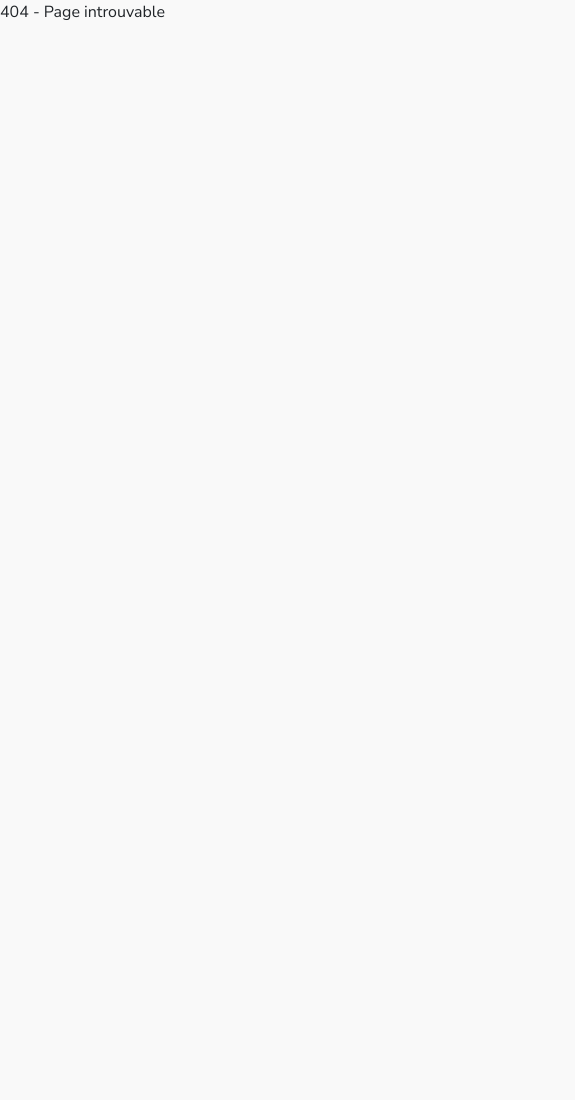
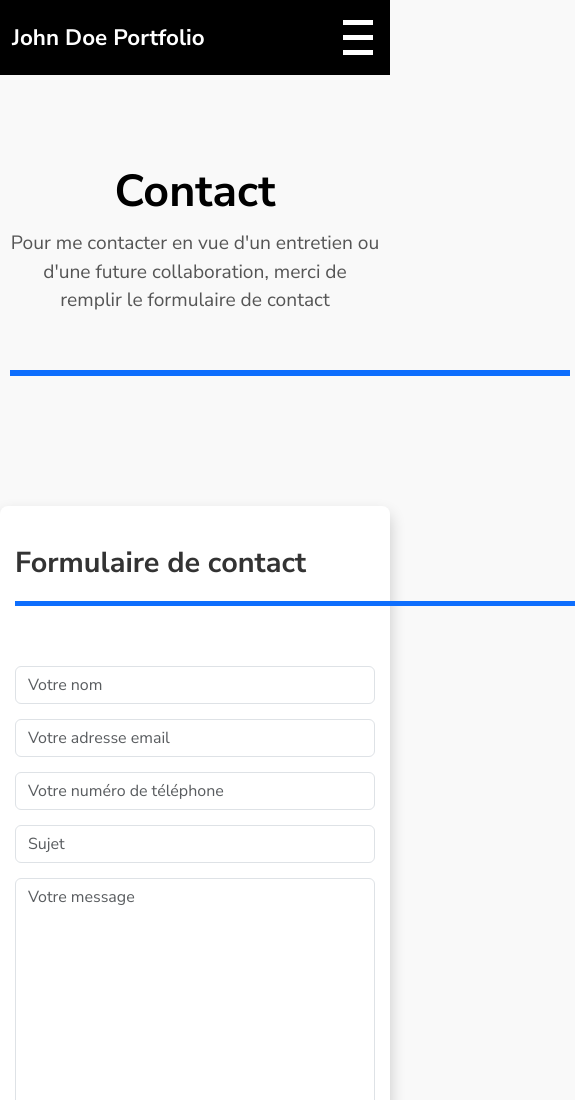
Before and after one commit to Remi-13-exe/Creez-votre-portfolio-avec-React.JS, a React (Create React App) app: page /contact in a window 390 px wide. Before the commit this address had no page. Shown: the top 1100 px of the page, 575 px wide, since content can reach past the window. Before the commit the page ends 844 px from the top, so only its background shows below. Built offline with nearby package versions, Linux system fonts and the light colour scheme.

Commit message:
toute les page bientot fini faire le responsive du modal et du contact et ensuite la verification

```diff
--- a/src/App.js
+++ b/src/App.js
@@ -3,6 +3,7 @@ import Home from "./pages/Home";
 import Services from "./pages/Services";
 import Portfolio from "./pages/Portfolio";
 import Legal from "./pages/Legal";
+import Contact from "./pages/Contact";
 
 function App() {
   return (
@@ -13,6 +14,7 @@ function App() {
         <Route path="*" element={<div>404 - Page introuvable</div>} /> {/* Route pour les pages non trouvées */}
         <Route path="/portfolio" element={<Portfolio />} /> {/* Route pour les services */}
         <Route path="/legal" element={<Legal />} /> {/* Route pour les services */}
+        <Route path="/contact" element={<Contact />} /> {/* Route pour les services */}
 
       </Routes>
     </Router>
--- a/src/components/Modal.js
+++ b/src/components/Modal.js
@@ -1,33 +1,53 @@
-import React, { useState, useEffect } from 'react';
-import { Modal, Button } from 'react-bootstrap';
+import React from "react";
+import { Modal, Button } from "react-bootstrap";
+import "../styles/modal.css";
 
-const GitHubModal = ({ show, onHide }) => {
-  const [profileData, setProfileData] = useState(null);
-
-  useEffect(() => {
-    if (show) {
-      fetch('https://api.github.com/users/github-johndoe')
-        .then((response) => response.json())
-        .then((data) => setProfileData(data));
-    }
-  }, [show]);
+const GithubModal = ({ show, onHide }) => {
+  // Données fixes du profil GitHub
+  const githubData = {
+    login: "github-john-doe",
+    avatar_url: "https://avatars.githubusercontent.com/u/19842736?v=4",
+    html_url: "https://github.com/github-john-doe",
+    bio: "As we all know, John Doe's identity is unknown.\r\nI just wanted to contribute without being known.",
+    name: "John Doe",
+    public_repos: 1,
+    followers: 17,
+    following: 0,
+  };
 
   return (
-    <Modal show={show} onHide={onHide}>
+    <Modal show={show} onHide={onHide} centered className="dark-modal">
       <Modal.Header closeButton>
-        <Modal.Title>Profil GitHub de John Doe</Modal.Title>
+        <Modal.Title>Profil GitHub</Modal.Title>
       </Modal.Header>
       <Modal.Body>
-        {profileData ? (
-          <div>
-            <p>Nom: {profileData.name}</p>
-            <p>Bio: {profileData.bio}</p>
-            <p>Repos publics: {profileData.public_repos}</p>
-            <p>Followers: {profileData.followers}</p>
+        <div className="github-modal-content">
+          {/* Colonne gauche : Avatar */}
+          <div className="github-avatar-wrapper">
+            <img
+              src={githubData.avatar_url}
+              alt="Avatar"
+              className="github-avatar"
+            />
           </div>
-        ) : (
-          <p>Chargement...</p>
-        )}
+          {/* Colonne droite : Informations */}
+          <div className="github-info-wrapper">
+            <h3>{githubData.name || "Nom non disponible"}</h3>
+            <p><strong>Bio :</strong> {githubData.bio || "Aucune biographie disponible."}</p>
+            <p><strong>Login :</strong> {githubData.login}</p>
+            <p><strong>Public Repos :</strong> {githubData.public_repos}</p>
+            <p><strong>Followers :</strong> {githubData.followers}</p>
+            <p><strong>Following :</strong> {githubData.following}</p>
+            <a
+              href={githubData.html_url}
+              target="_blank"
+              rel="noopener noreferrer"
+              className="github-link"
+            >
+              Voir le profil GitHub
+            </a>
+          </div>
+        </div>
       </Modal.Body>
       <Modal.Footer>
         <Button variant="secondary" onClick={onHide}>
@@ -38,4 +58,4 @@ const GitHubModal = ({ show, onHide }) => {
   );
 };
 
-export default GitHubModal;
+export default GithubModal;
--- a/src/pages/Contact.js
+++ b/src/pages/Contact.js
@@ -0,0 +1,93 @@
+import React from "react";
+import { Container, Row, Col, Form, Button } from "react-bootstrap";
+import Header from "../components/Header";
+import Footer from "../components/Footer";
+import "../styles/contact.css";
+
+const Contact = () => {
+  return (
+    <div className="contact-page">
+      <Header />
+      <div className="banner">
+        <h1 className="banner-title">Contact</h1>
+        <p>
+          Pour me contacter en vue d'un entretien ou d'une future collaboration,
+          merci de remplir le formulaire de contact
+        </p>
+        <div className="banner-bar"></div>
+      </div>
+      <Container className="contact-container">
+        <Row>
+          {/* Colonne 1 : Formulaire de contact */}
+          <Col md={6} className="contact-form">
+            <h2>Formulaire de contact</h2>
+            <div className="banner-bar"></div>
+
+            <Form>
+              <Form.Group controlId="formName">
+                <Form.Control type="text" placeholder="Votre nom" required />
+              </Form.Group>
+              <Form.Group controlId="formEmail">
+                <Form.Control
+                  type="email"
+                  placeholder="Votre adresse email"
+                  required
+                />
+              </Form.Group>
+              <Form.Group controlId="formPhone">
+                <Form.Control
+                  type="tel"
+                  placeholder="Votre numéro de téléphone"
+                  required
+                />
+              </Form.Group>
+              <Form.Group controlId="formSubject">
+                <Form.Control type="text" placeholder="Sujet" required />
+              </Form.Group>
+              <Form.Group controlId="formMessage">
+                <Form.Control
+                  as="textarea"
+                  rows={12}
+                  placeholder="Votre message"
+                  required
+                />
+              </Form.Group>
+              <Button variant="primary" type="submit" className="mt-3">
+                Envoyer
+              </Button>
+            </Form>
+          </Col>
+
+          {/* Colonne 2 : Coordonnées et Google Maps */}
+          <Col md={6} className="contact-info">
+            <h2>Coordonnées</h2>
+            <div className="banner-bar"></div>
+
+            <p>
+              <strong>Nom :</strong> John Doe
+            </p>
+            <p>40 rue Laure Diebold</p>
+            <p>69009 Lyon, France</p>
+            <p>10 20 30 40 50 </p>
+            <p>john.doe@gmail.com</p>
+            <div className="map-container">
+              <iframe
+                src="https://www.google.com/maps/embed?pb=!1m18!1m12!1m3!1d5565.2539315082095!2d4.796403976619983!3d45.7786657124015!2m3!1f0!2f0!3f0!3m2!1i1024!2i768!4f13.1!3m3!1m2!1s0x47f4eb65edac5b3f%3A0xe01c47049cb2e2b9!2s40%20Rue%20Laure%20Diebold%2C%2069009%20Lyon!5e0!3m2!1sfr!2sfr!4v1741529245379!5m2!1sfr!2sfr"
+                width="100%"
+                height="415"
+                style={{ border: 0 }}
+                allowFullScreen=""
+                loading="lazy"
+                referrerPolicy="no-referrer-when-downgrade"
+                title="Google Maps Location"
+              ></iframe>
+            </div>
+          </Col>
+        </Row>
+      </Container>
+      <Footer />
+    </div>
+  );
+};
+
+export default Contact;
--- a/src/pages/Home.js
+++ b/src/pages/Home.js
@@ -1,15 +1,14 @@
-import React, { useState } from 'react';
-import { Button, Container, Row, Col, ProgressBar } from 'react-bootstrap';
-import Header from '../components/Header'; // Importation du Header
-import Modal from '../components/Modal'; // Assure-toi que ce composant existe
-import '../styles/Home.css'; // Chemin vers le fichier CSS personnalisé
-import Footer from '../components/Footer';
-import johnDoeImage from '../assets/images/john-doe-about.jpg';
+import React, { useState } from "react";
+import { Button, Container, Row, Col, ProgressBar } from "react-bootstrap";
+import Header from "../components/Header";
+import GithubModal from "../components/Modal";
+import "../styles/Home.css";
+import Footer from "../components/Footer";
+import johnDoeImage from "../assets/images/john-doe-about.jpg";
 
 const Home = () => {
   const [showModal, setShowModal] = useState(false);
 
-  // Fonction pour afficher/fermer la modale
   const handleShowModal = () => setShowModal(true);
   const handleCloseModal = () => setShowModal(false);
 
@@ -78,7 +77,7 @@ const Home = () => {
       </section>
 
       {/* Modale */}
-      <Modal show={showModal} onHide={handleCloseModal} />
+      <GithubModal show={showModal} onHide={handleCloseModal} />
 
       <Footer />
     </div>
--- a/src/pages/Portfolio.js
+++ b/src/pages/Portfolio.js
@@ -17,42 +17,42 @@ const Portfolio = () => {
   const projects = [
     {
       title: "Projet 1",
-      description: "Développement d'un site pour un coder.",
+      description: "Création d'une API",
       image: coder,
       link: "#",
       createdWith: "PHP - SYMPFONY",
     },
     {
-      title: "Projet 2",
-      description: "Création d'un espace bien-être.",
+      title: "Espace bien-être.",
+      description: "Site de vente de produits frais en ligne",
       image: espaceBienEtre,
       link: "#",
-      createdWith: "LARAVEL",
+      createdWith: "Site réalisé avec LARAVEL",
     },
     {
-      title: "Projet 3",
-      description: "Développement d'un site pour Fresh Food.",
+      title: "Fresh Food",
+      description: "Site de vente de produits frais en ligne ",
       image: freshFood,
       link: "#",
-      createdWith: "PHP et MySQL",
+      createdWith: "Site réalisé avec PHP et MySQL",
     },
     {
-      title: "Projet 4",
-      description: "Conception d'un site pour un restaurant japonais.",
+      title: "Restaurant Akira",
+      description: "Site de vente de produits frais en ligne",
       image: restaurantJaponais,
       link: "#",
-      createdWith: "WordPress",
+      createdWith: "Site réalisé avec WordPress",
     },
     {
-      title: "Projet 5",
-      description: "Création d'un design interactif (écrans multiples).",
+      title: "Maquette d'un site web",
+      description: "Création du  prototype d'un site",
       image: screen,
       link: "#",
       createdWith: "FIGMA",
     },
     {
-      title: "Projet 6",
-      description: "Optimisation SEO pour une entreprise.",
+      title: "SEO",
+      description: "Amélioration du référencement d'un site e-commerce",
       image: seo,
       link: "#",
       createdWith: "Outils SEO",
--- /dev/null
+++ b/src/styles/contact.css
@@ -0,0 +1,84 @@
+
+
+  .banner-title {
+    font-size: 2.8rem;
+    font-weight: bold;
+    margin-bottom: 10px;
+  }
+
+  .banner-bar {
+    width: 560px;
+    height: 6px;
+    background-color: #0e6efd;
+    margin: 15px auto 0;
+  }
+
+
+  /* Espacement spécifique après la banner-bar */
+.contact-form .banner-bar,
+.contact-info .banner-bar {
+  margin: 20px 0; /* Espace vertical (10px en haut et en bas) */
+  margin-bottom: 60px;
+  height: 5px;
+
+}
+
+  .banner p {
+    font-size: 1.2rem;
+    margin-top: 10px;
+  }
+
+  /* Conteneur principal */
+/* Conteneur principal avec ombre */
+/* Conteneur principal avec une ombre plus expressive */
+.contact-container {
+    padding: 40px 15px;
+    background: #ffffff; /* Fond blanc */
+    border-radius: 8px; /* Coins arrondis */
+    box-shadow: 0 8px 16px rgba(0, 0, 0, 0.2); /* Ombre plus marquée */
+    margin-bottom: 50px; /* Espacement avec le footer */
+  }
+
+  /* Formulaire */
+  .contact-form h2 {
+    margin-bottom: 20px;
+    font-size: 1.8rem;
+    color: #333;
+  }
+
+  .contact-form label {
+    font-weight: bold;
+    color: #555;
+  }
+
+  .contact-form .form-control {
+    margin-bottom: 15px;
+    border-radius: 6px;
+  }
+
+  /* Coordonnées */
+  .contact-info h2 {
+    margin-bottom: 20px;
+    font-size: 1.8rem;
+    color: #333;
+  }
+
+  .contact-info p {
+    margin: 5px 0;
+    font-size: 1rem;
+    color: #555;
+  }
+
+  .map-container iframe {
+    margin-top: 15px;
+    border-radius: 6px;
+    box-shadow: 0 4px 6px rgba(0, 0, 0, 0.1);
+  }
+
+
+
+
+  /* Footer espacé du conteneur */
+  footer {
+    margin-top: 20px; /* Ajout d’un espace pour la lisibilité */
+  }
--- a/src/styles/modal.css
+++ b/src/styles/modal.css
@@ -0,0 +1,69 @@
+/* Thème sombre */
+.dark-modal .modal-content {
+    background-color: #1c1c1c;
+    color: #d3d3d3;
+    border-radius: 8px;
+  }
+
+  /* Conteneur des colonnes */
+  .github-modal-content {
+    display: flex;
+    align-items: center;
+    gap: 20px; /* Espace entre les colonnes */
+    flex-wrap: wrap; /* Permet à la photo et au texte de se superposer en responsive */
+  }
+
+  /* Colonne gauche : Photo de profil */
+  .github-avatar-wrapper {
+    flex: 1;
+    display: flex;
+    justify-content: center;
+  }
+
+  .github-avatar {
+    width: 120px;
+    height: 120px;
+    border-radius: 50%;
+    border: 3px solid #444;
+  }
+
+  /* Colonne droite : Informations */
+  .github-info-wrapper {
+    flex: 2;
+  }
+
+  .github-info-wrapper h3 {
+    font-size: 1.5rem;
+    margin-bottom: 10px;
+  }
+
+  .github-link {
+    display: inline-block;
+    margin-top: 15px;
+    padding: 10px 20px;
+    background-color: #444;
+    color: #d3d3d3;
+    text-decoration: none;
+    border-radius: 4px;
+  }
+
+  .github-link:hover {
+    background-color: #333;
+    text-decoration: none;
+  }
+
+  /* Responsive : photo superposée en mode mobile */
+  @media (max-width: 768px) {
+    .github-modal-content {
+      flex-direction: column; /* Passe en mode colonne */
+      text-align: center;
+    }
+
+    .github-avatar-wrapper {
+      margin-bottom: 15px; /* Espace entre la photo et le texte */
+    }
+
+    .github-info-wrapper {
+      text-align: center;
+    }
+  }
--- a/src/styles/portfolio.css
+++ b/src/styles/portfolio.css
@@ -40,6 +40,16 @@ html {
   height: 100%;
   object-fit: cover; /* Image centrée sans déformation */
 }
+
+
+/* Centrer le contenu dans le Card.Body */
+.project-card .card-body {
+  display: flex;
+  flex-direction: column;
+  justify-content: center; /* Centre verticalement */
+  align-items: center; /* Centre horizontalement */
+}
+
 
 /* Titres et texte */
 .project-card .card-title {
```
